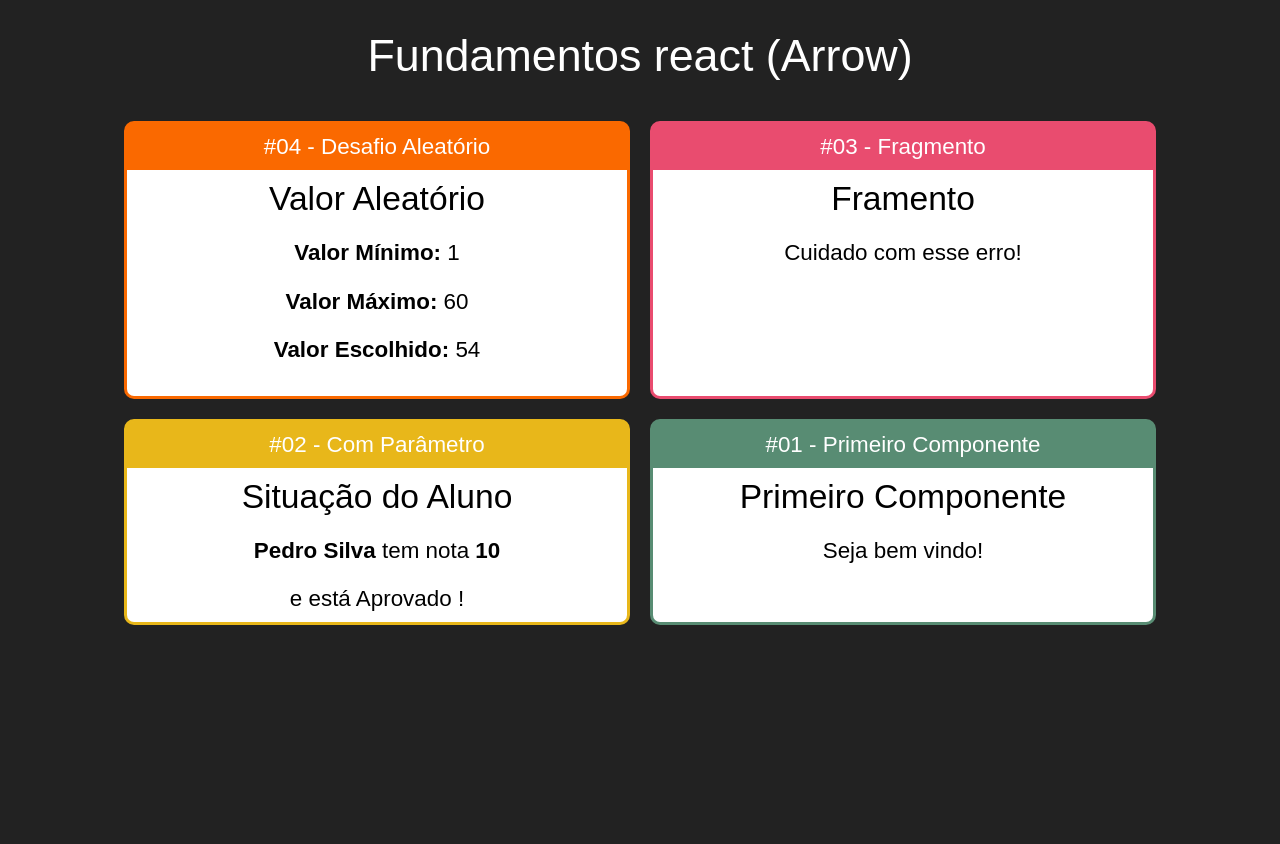
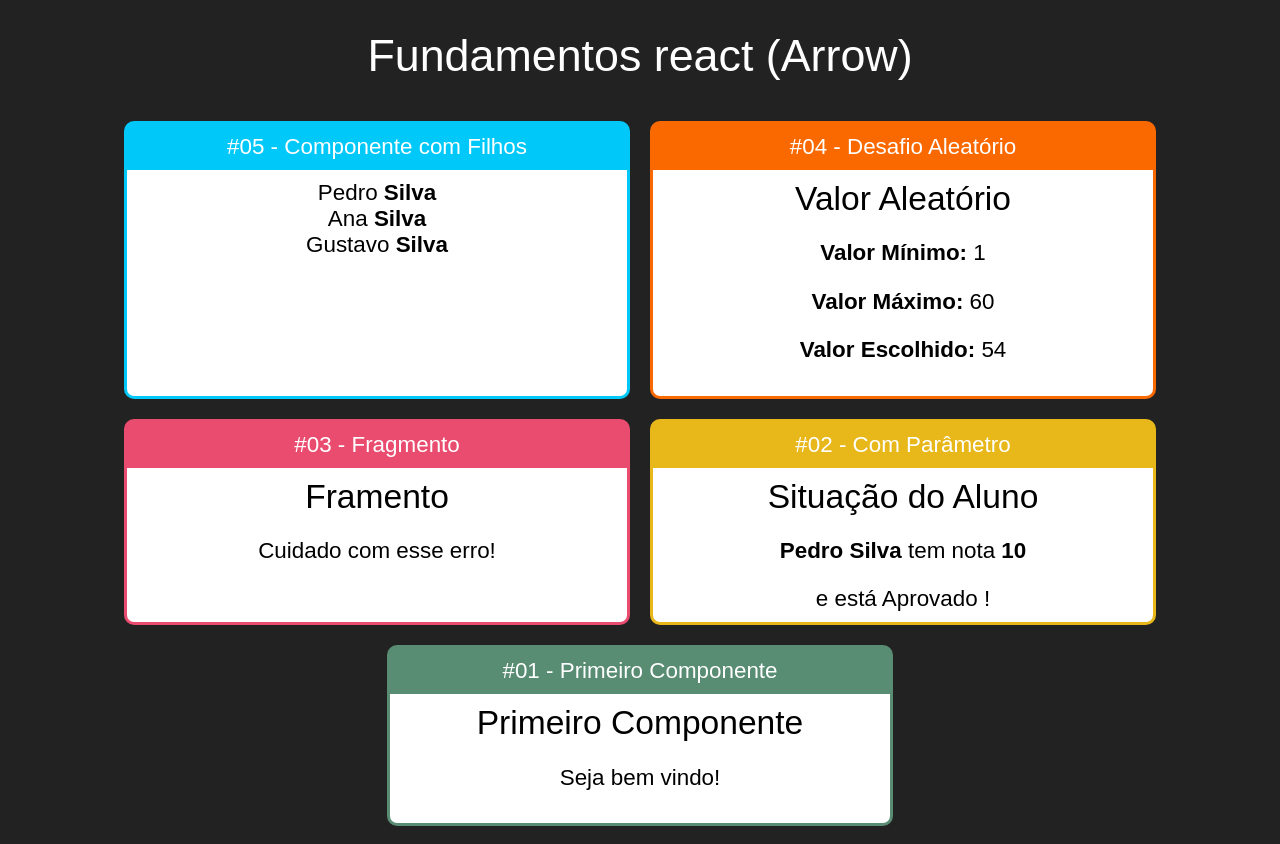
Before and after one commit to pedrograngeiro/curso-react-redux, a React (Create React App) app: page / in a window 1280 px wide. Before the commit the page ends 800 px from the top, so only its background shows below. Built offline with nearby package versions, Linux system fonts and the light colour scheme.

Commit message:
Estudo de component com children

```diff
--- a/src/App.jsx
+++ b/src/App.jsx
@@ -1,11 +1,13 @@
 import "./App.css";
 import React from "react";
 
+import Familia from "./components/basicos/Familia";
 import Card from "./components/layout/Card";
 import Primeiro from "./components/basicos/Primeiro";
 import ComParametro from "./components/basicos/ComParametro";
 import Fragmento from "./components/basicos/Fragmento";
 import Aleatorio from "./components/basicos/Aleatorio";
+import FamiliaMembro from "./components/basicos/FamiliaMembro"
 
 export default function App() {
   return (
@@ -13,6 +15,13 @@ export default function App() {
       <h1>Fundamentos react (Arrow)</h1>
 
       <div className="Cards">
+        <Card titulo="#05 - Componente com Filhos" color="#00C8F8">
+          <Familia sobrenome="Silva">
+            <FamiliaMembro nome="Pedro" />
+            <FamiliaMembro nome="Ana" />
+            <FamiliaMembro nome="Gustavo" />
+          </Familia>
+        </Card>
         <Card titulo="#04 - Desafio Aleatório" color="#FA6900">
         <Aleatorio min={1} max={60} />
         </Card>
--- /dev/null
+++ b/src/components/basicos/Familia.jsx
@@ -0,0 +1,10 @@
+import React, { cloneElement } from "react";
+
+
+export default function Familia(props) {
+  return (
+    <div>
+      {props.children.map((child) => cloneElement(child, {...props }))}
+    </div>
+  )
+}
--- /dev/null
+++ b/src/components/basicos/FamiliaMembro.jsx
@@ -0,0 +1,8 @@
+import React from "react";
+
+export default function FamiliaMembro(props) {
+  return (<div>
+      <span>{props.nome} <strong>{props.sobrenome}</strong>
+      </span>
+    </div>)
+}
```
Also changed, not shown: .eslintrc.json.
